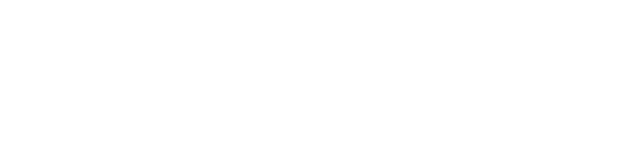
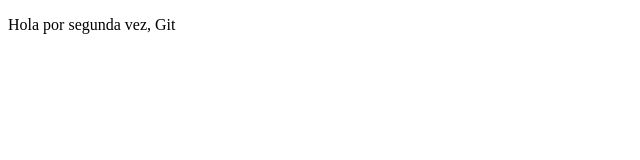
Before and after one commit to OscarBaiges/Proyecto-Git, a plain HTML site: page index.html in a window 1280 px wide. Shown: the whole page, without its empty margins (0-640 px from the left). Drawn offline with Linux system fonts and the light colour scheme.

Commit message:
Version 0.0.2

```diff
--- a/index.html
+++ b/index.html
@@ -4,6 +4,6 @@
     <title>Hola desde GIT</title>
 </head>
 <body>
-
+    <p> Hola por segunda vez, Git</p>
 </body>
 </html>
```
